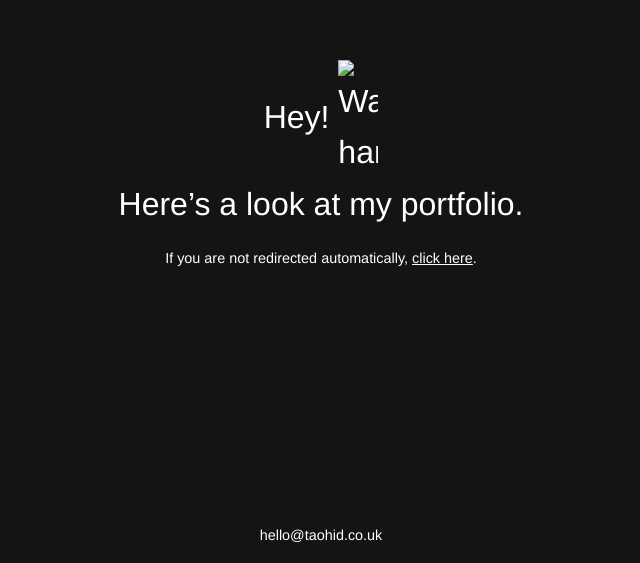
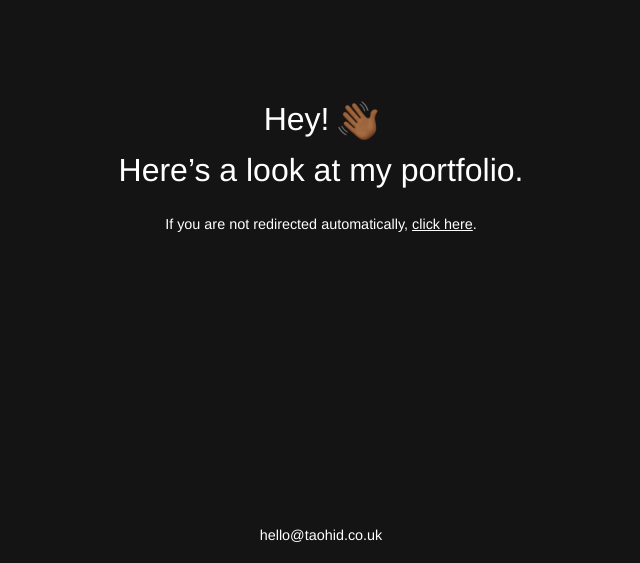
Before and after one commit to xtm-ai/portfolio, a plain HTML site: page index.html in a window 1280 px wide. Shown: the part 237-800 px from the top of the page, without its empty margins (319-959 px from the left). Drawn offline with Linux system fonts and the light colour scheme.

Commit message:
image update

```diff
--- a/index.html
+++ b/index.html
@@ -82,7 +82,7 @@
 
   <div class="message">
     <a href="https://www.figma.com/deck/805g407StTikGcb38NgZ1f/Taohid-Miah-Portfolio?node-id=141-68&t=oYfENutuczFODczx-1">
-      Hey! <img src="/mnt/data/Wave.png" alt="Waving hand" class="wave"><br>
+      Hey! <img src="Wave.png" alt="Waving hand" class="wave"><br>
       Here’s a look at my portfolio.
     </a>
   </div>
```
